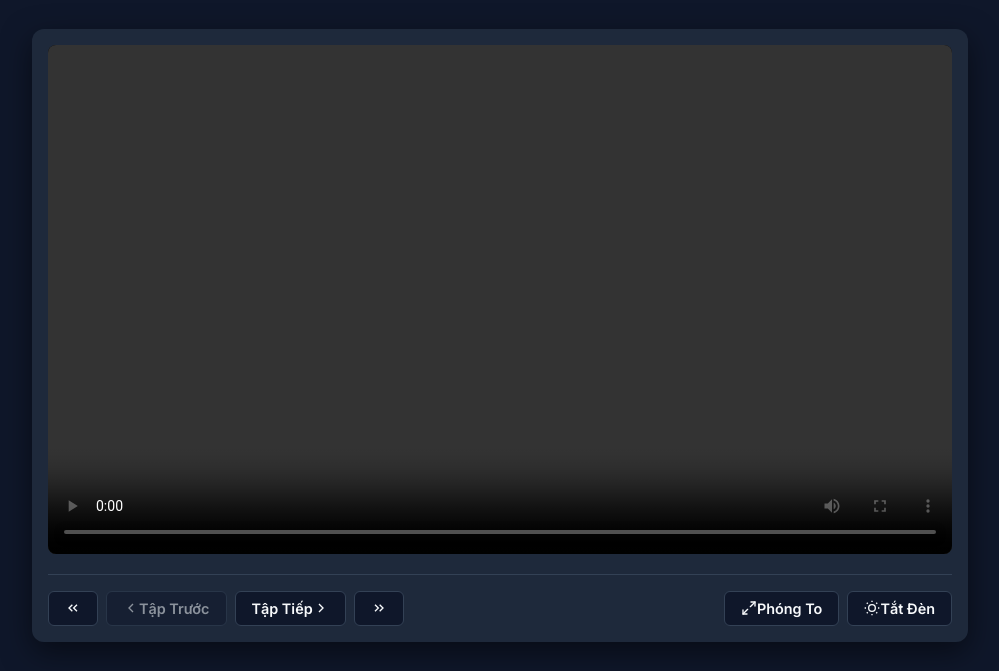
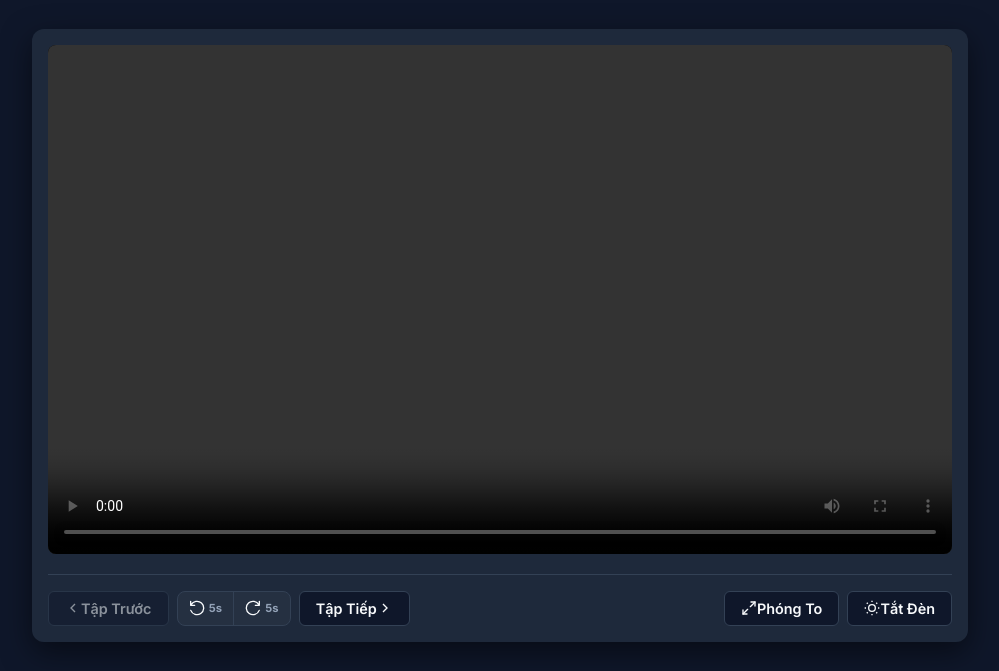
Before and after one commit to Danh164/conan-stream, a website: page public/index.html in a window 1280 px wide. Shown: the part 113-784 px from the top of the page, without its empty margins (140-1139 px from the left). Drawn offline with nearby package versions, Linux system fonts and the light colour scheme; no server answers.

Commit message:
style: adjust 5s seek buttons UI and icons

```diff
--- a/public/index.html
+++ b/public/index.html
@@ -31,17 +31,27 @@
       </div>
       <div class="video-toolbar">
         <div class="toolbar-left">
-          <button id="rewind-btn" class="tool-btn" title="Lùi 5s">
-            <svg viewBox="0 0 24 24" fill="none" stroke="currentColor" stroke-width="2"><polyline points="11 17 6 12 11 7"></polyline><polyline points="18 17 13 12 18 7"></polyline></svg>
-          </button>
           <button id="prev-btn" class="tool-btn" disabled>
             <svg viewBox="0 0 24 24" fill="none" stroke="currentColor" stroke-width="2"><polyline points="15 18 9 12 15 6"></polyline></svg> Tập Trước
           </button>
+
+          <div class="seek-group">
+            <button id="rewind-btn" class="tool-btn seek-btn" title="Lùi 5s">
+              <svg viewBox="0 0 24 24" fill="none" stroke="currentColor" stroke-width="2" stroke-linecap="round" stroke-linejoin="round">
+                <path d="M2.5 2v6h6M2.66 15.57a10 10 0 1 0 .57-8.38"/>
+              </svg>
+              <span>5s</span>
+            </button>
+            <button id="forward-btn" class="tool-btn seek-btn" title="Tiến 5s">
+              <svg viewBox="0 0 24 24" fill="none" stroke="currentColor" stroke-width="2" stroke-linecap="round" stroke-linejoin="round">
+                <path d="M21.5 2v6h-6M21.34 15.57a10 10 0 1 1-.57-8.38"/>
+              </svg>
+              <span>5s</span>
+            </button>
+          </div>
+
           <button id="next-btn" class="tool-btn">
             Tập Tiếp <svg viewBox="0 0 24 24" fill="none" stroke="currentColor" stroke-width="2"><polyline points="9 18 15 12 9 6"></polyline></svg>
-          </button>
-          <button id="forward-btn" class="tool-btn" title="Tiến 5s">
-            <svg viewBox="0 0 24 24" fill="none" stroke="currentColor" stroke-width="2"><polyline points="13 17 18 12 13 7"></polyline><polyline points="6 17 11 12 6 7"></polyline></svg>
           </button>
         </div>
         <div class="toolbar-right">
--- a/public/style.css
+++ b/public/style.css
@@ -206,6 +206,42 @@ button.episode-btn.active {
   cursor: not-allowed;
 }
 
+/* Seek Group Controls */
+.seek-group {
+  display: flex;
+  background: rgba(255, 255, 255, 0.03);
+  border-radius: 8px;
+  border: 1px solid #334155;
+  overflow: hidden;
+}
+
+.seek-btn {
+  border: none !important;
+  background: transparent !important;
+  padding: 0.5rem 0.7rem !important;
+  gap: 4px !important;
+}
+
+.seek-btn:first-child {
+  border-right: 1px solid #334155 !important;
+  border-radius: 0 !important;
+}
+
+.seek-btn:hover {
+  background: var(--primary-color) !important;
+}
+
+.seek-btn span {
+  font-size: 0.7rem;
+  font-weight: 800;
+  color: var(--text-muted);
+}
+
+.seek-btn:hover span {
+  color: white;
+}
+
+
 /* Lights Off Mode */
 body {
   transition: background-color 0.3s ease;
```
